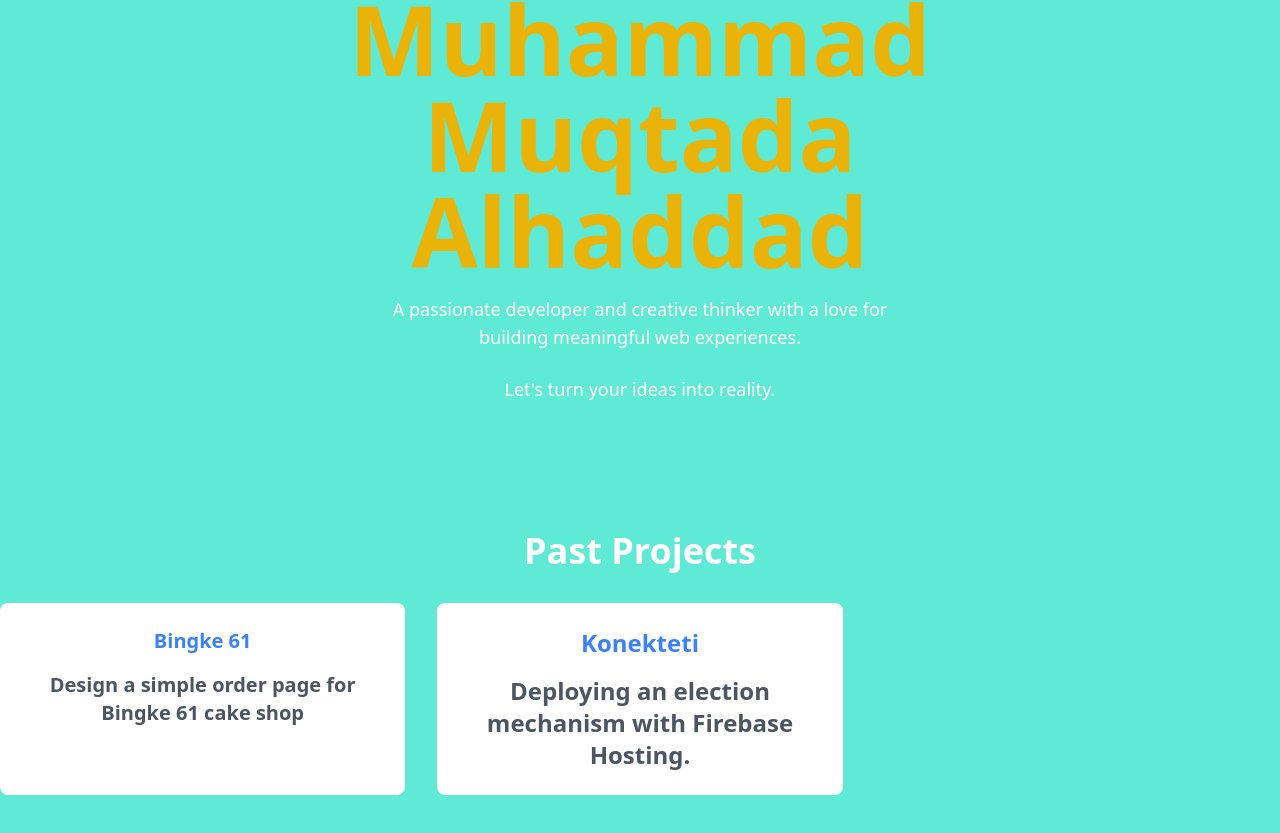
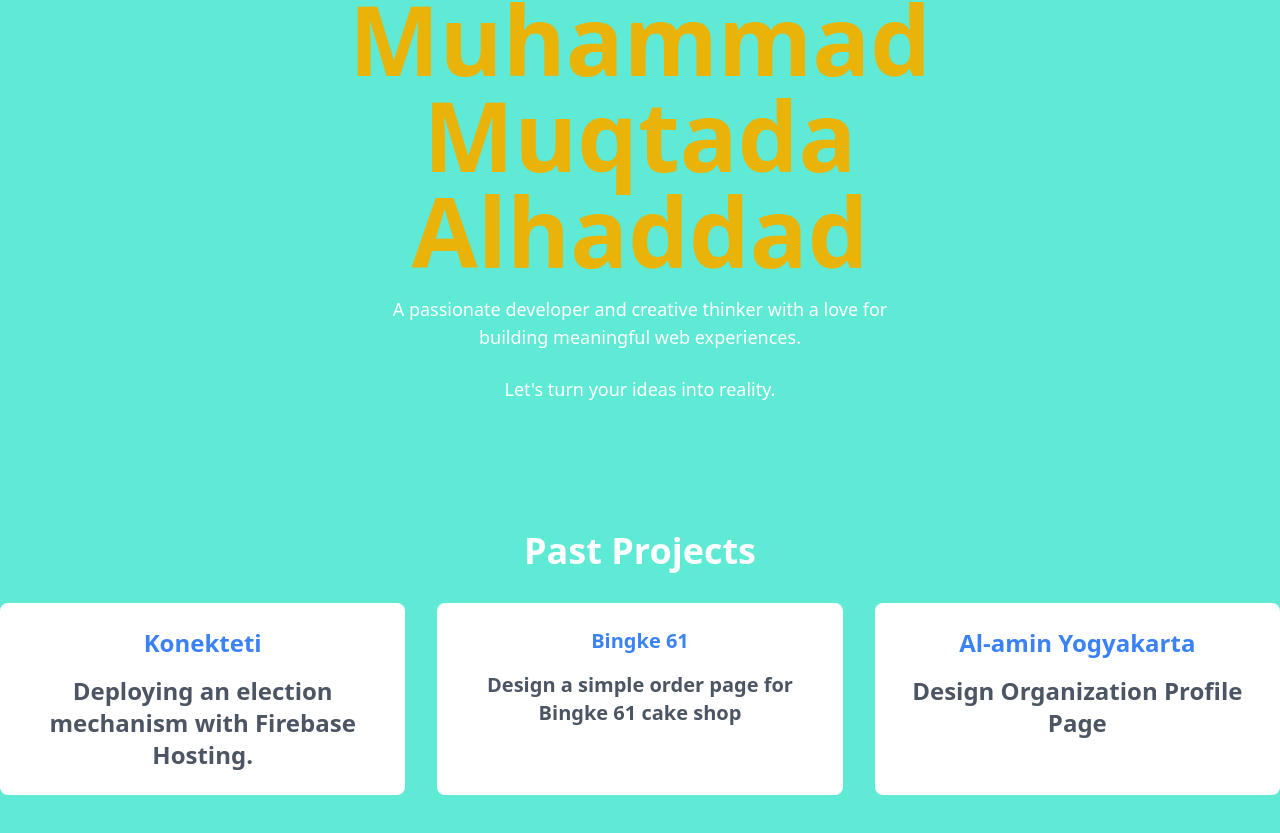
Before and after one commit to AdakHaddad/AdakHaddad.github.io, a Next.js app: page / in a window 1280 px wide. Shown: the part 337-1170 px from the top of the page. Built offline with nearby package versions, Linux system fonts and the light colour scheme.

Commit message:
Update Project Al-amin

```diff
--- a/pages/index.js
+++ b/pages/index.js
@@ -38,6 +38,20 @@ export default function Home() {
           <div className="grid grid-cols-1 md:grid-cols-2 lg:grid-cols-3 gap-8">
             <div className="bg-white rounded-lg p-6">
               <a
+                href="https://konekteti22.web.app"
+                target="_blank"
+                rel="noopener noreferrer"
+                alt="KPU KMTETI 2022 Lead Election Website"
+                className="text-2xl font-semibold text-blue-500 hover:underline"
+              >
+                Konekteti
+                <p className="mt-4 text-gray-600">
+                  Deploying an election mechanism with Firebase Hosting.
+                </p>
+              </a>
+            </div>
+            <div className="bg-white rounded-lg p-6">
+              <a
                 href="https://bingke61.vercel.app"
                 target="_blank"
                 rel="noopener noreferrer"
@@ -51,15 +65,15 @@ export default function Home() {
             </div>
             <div className="bg-white rounded-lg p-6">
               <a
-                href="https://konekteti22.web.app"
+                href="https://alaminyk.vercel.app"
                 target="_blank"
                 rel="noopener noreferrer"
-                alt="KPU KMTETI 2022 Lead Election Website"
+                alt="Al-amin Yogyakarta Webpage"
                 className="text-2xl font-semibold text-blue-500 hover:underline"
               >
-                Konekteti
+                Al-amin Yogyakarta
                 <p className="mt-4 text-gray-600">
-                  Deploying an election mechanism with Firebase Hosting.
+                  Design Organization Profile Page
                 </p>
               </a>
             </div>
```
